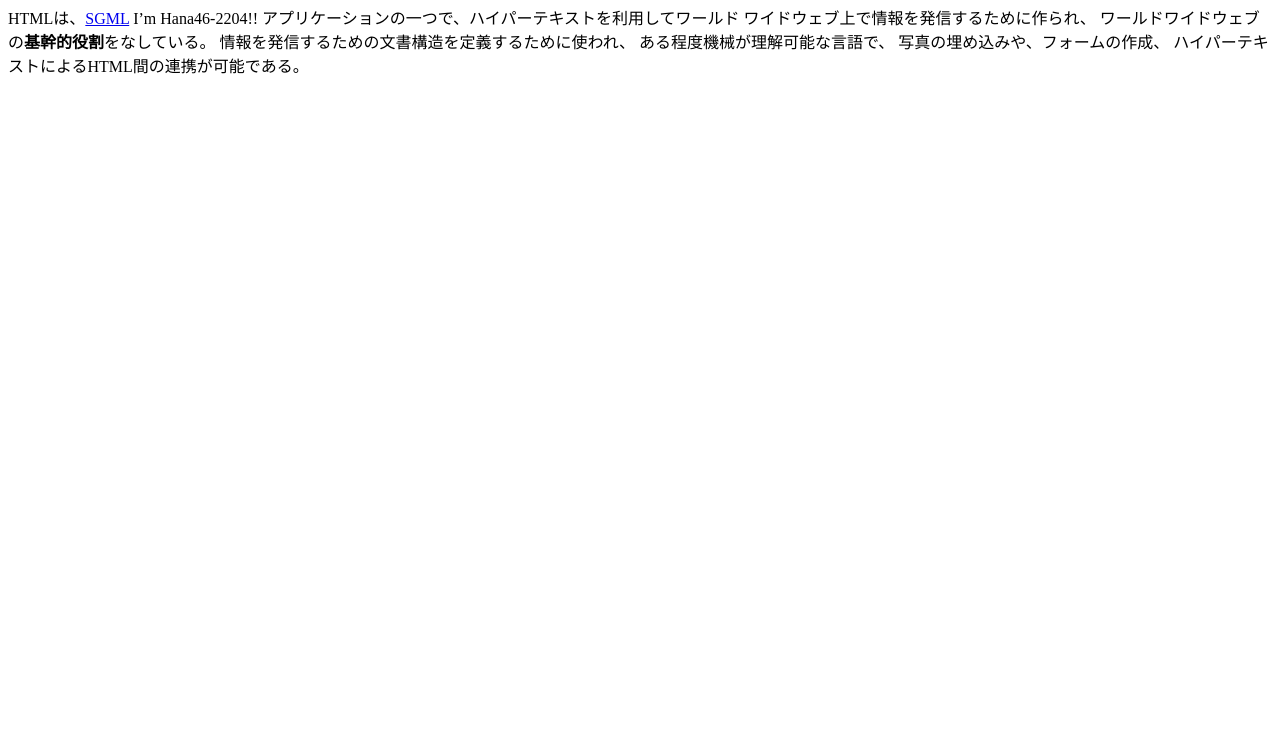
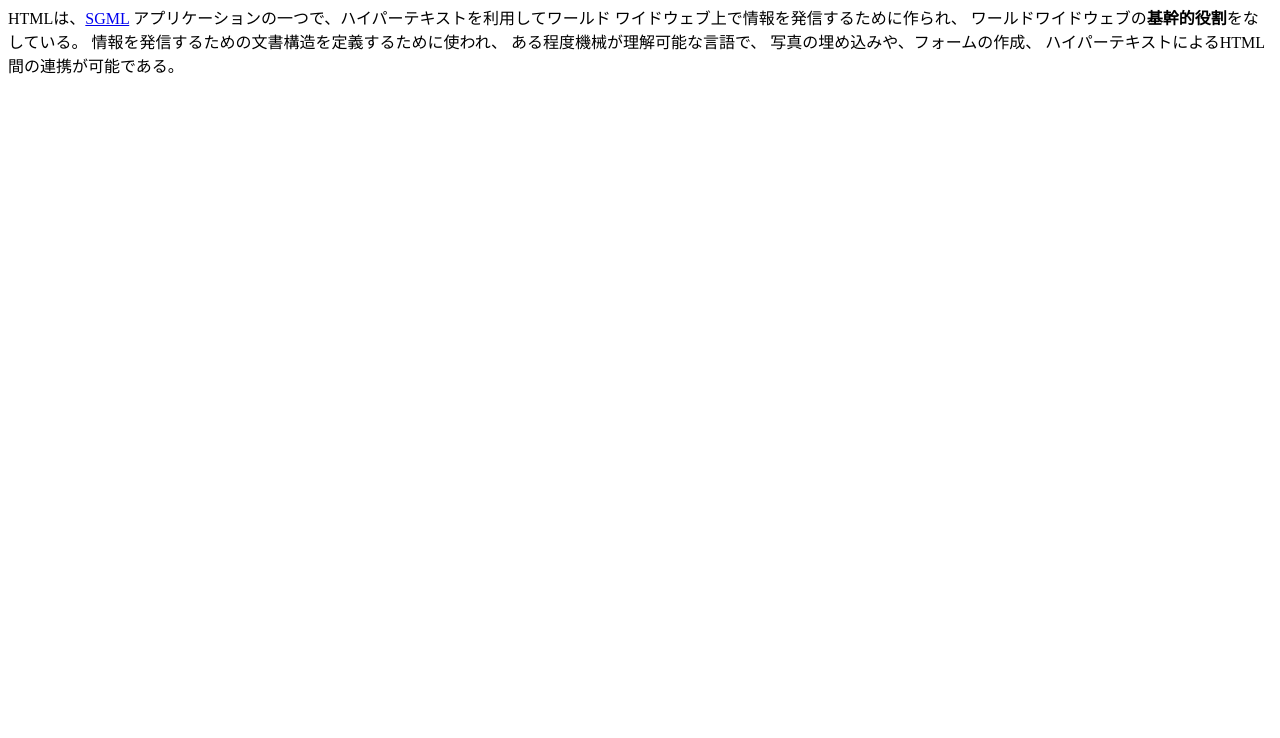
Before and after one commit to Hana46-2204/Hana46-2204.github.io, a plain HTML site: page index.html in a window 1280 px wide. Shown: the part 62-800 px from the top of the page. Drawn offline with Linux system fonts and the light colour scheme.

Commit message:
Update index.html

```diff
--- a/index.html
+++ b/index.html
@@ -9,7 +9,6 @@
   <article>
    <h1 lang="en">Self-introduction</h1>
    <p>HTMLは、<a href="http://ja.wikipedia.org/wiki/SGML">SGML</a>
-      I’m Hana46-2204!!
       アプリケーションの一つで、ハイパーテキストを利用してワールド
       ワイドウェブ上で情報を発信するために作られ、
       ワールドワイドウェブの<strong>基幹的役割</strong>をなしている。
```
